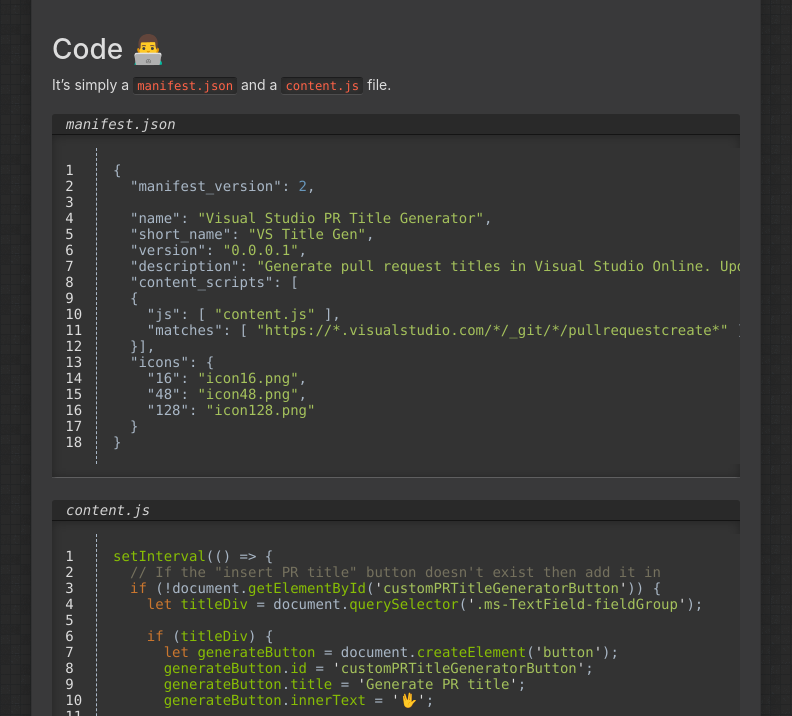
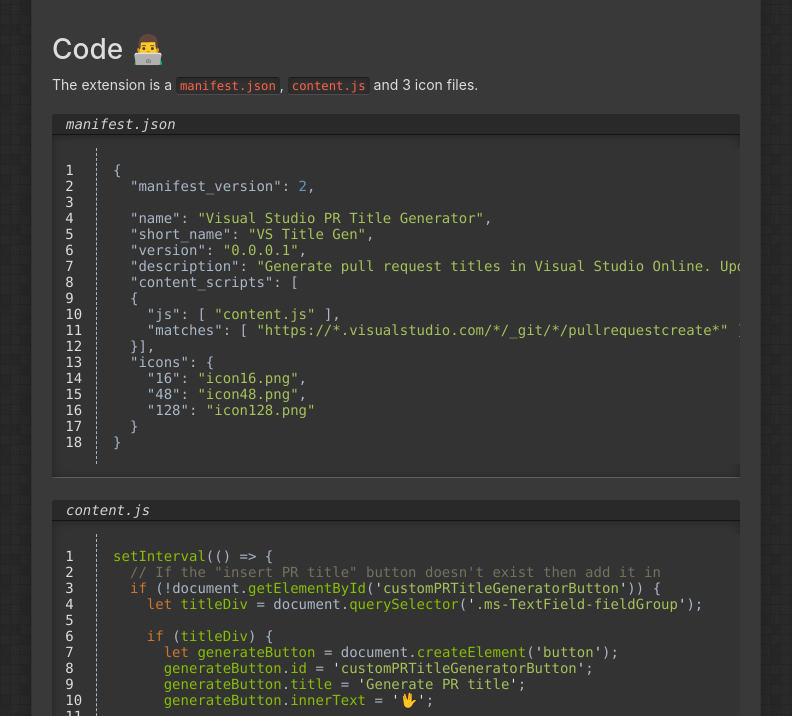
Before and after one commit to chris-pilcher/chris-pilcher.github.io, a Jekyll site: the page built from _posts/2019-05-19-pull-request-chrome-extension.md, in a window 1280 px wide and 900 px high, scrolled down 1532 px, cut to the strip 184-900 px from the top of the window. Shown: the whole strip, without its empty margins (149-941 px from the left). Built offline with Jekyll 4.4.1, drawn with Linux system fonts in a browser that asks for light colours.

Commit message:
Update 2019-05-19-pull-request-chrome-extension.md

```diff
--- a/_posts/2019-05-19-pull-request-chrome-extension.md
+++ b/_posts/2019-05-19-pull-request-chrome-extension.md
@@ -29,7 +29,7 @@ I created a simple Chrome extension to generate the title automatically.
 
 # Code 👨‍💻
 
-It's simply a `manifest.json` and a `content.js` file.
+The extension is a `manifest.json`, `content.js` and 3 icon files.
 
 >manifest.json
 {:.filename}
```
